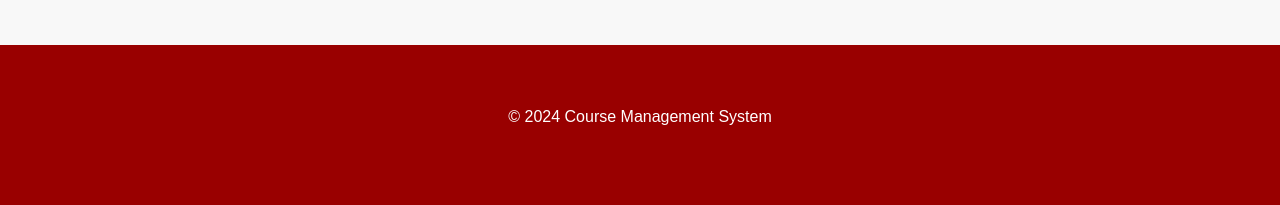
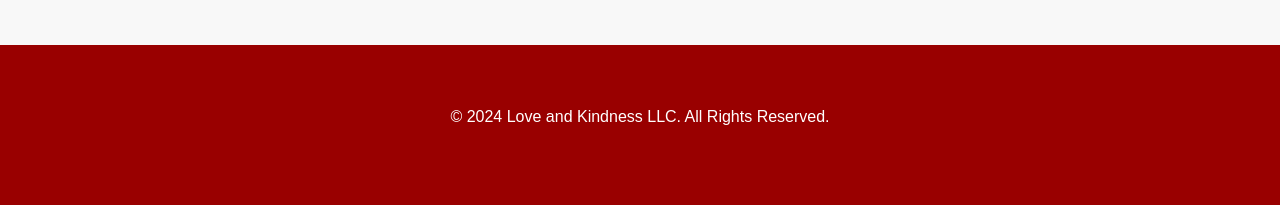
Before and after one commit to OmarHaji0001/Course_Management_System, a Django app: page / in a window 1280 px wide. Shown: the part 2163-2368 px from the top of the page. Run offline with Django 5.2, Linux system fonts and the light colour scheme; data that the repository does not hold is empty; some libraries are stand-ins or nearby versions.

Commit message:
modyfing footer for all and home htmls

```diff
--- a/main/templates/main/all_courses.html
+++ b/main/templates/main/all_courses.html
@@ -192,7 +192,9 @@
     </div>
 </section>
 
-
+    <footer class="footer">
+        <p>&copy; 2024 Love and Kindness LLC. All Rights Reserved.</p>
+    </footer>
     <script src="https://code.jquery.com/jquery-3.5.1.min.js"></script>
     <script src="https://cdn.jsdelivr.net/npm/@popperjs/core@2.5.4/dist/umd/popper.min.js"></script>
     <script src="https://stackpath.bootstrapcdn.com/bootstrap/4.5.2/js/bootstrap.min.js"></script>
--- a/main/templates/main/home.html
+++ b/main/templates/main/home.html
@@ -254,7 +254,7 @@
     </div>
 
     <footer class="footer">
-        <p>&copy; 2024 Course Management System</p>
+        <p>&copy; 2024 Love and Kindness LLC. All Rights Reserved.</p>
     </footer>
 
     <script src="https://code.jquery.com/jquery-3.5.1.slim.min.js"></script>
```
